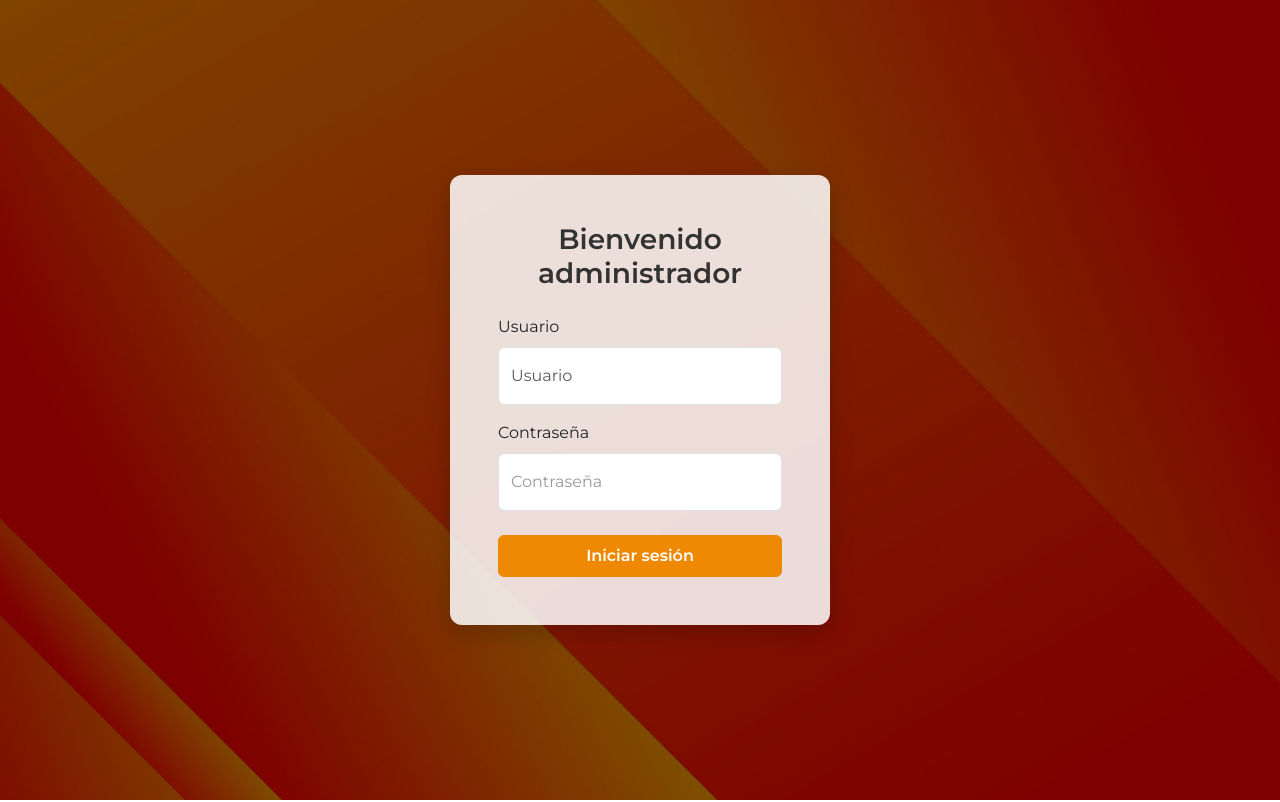
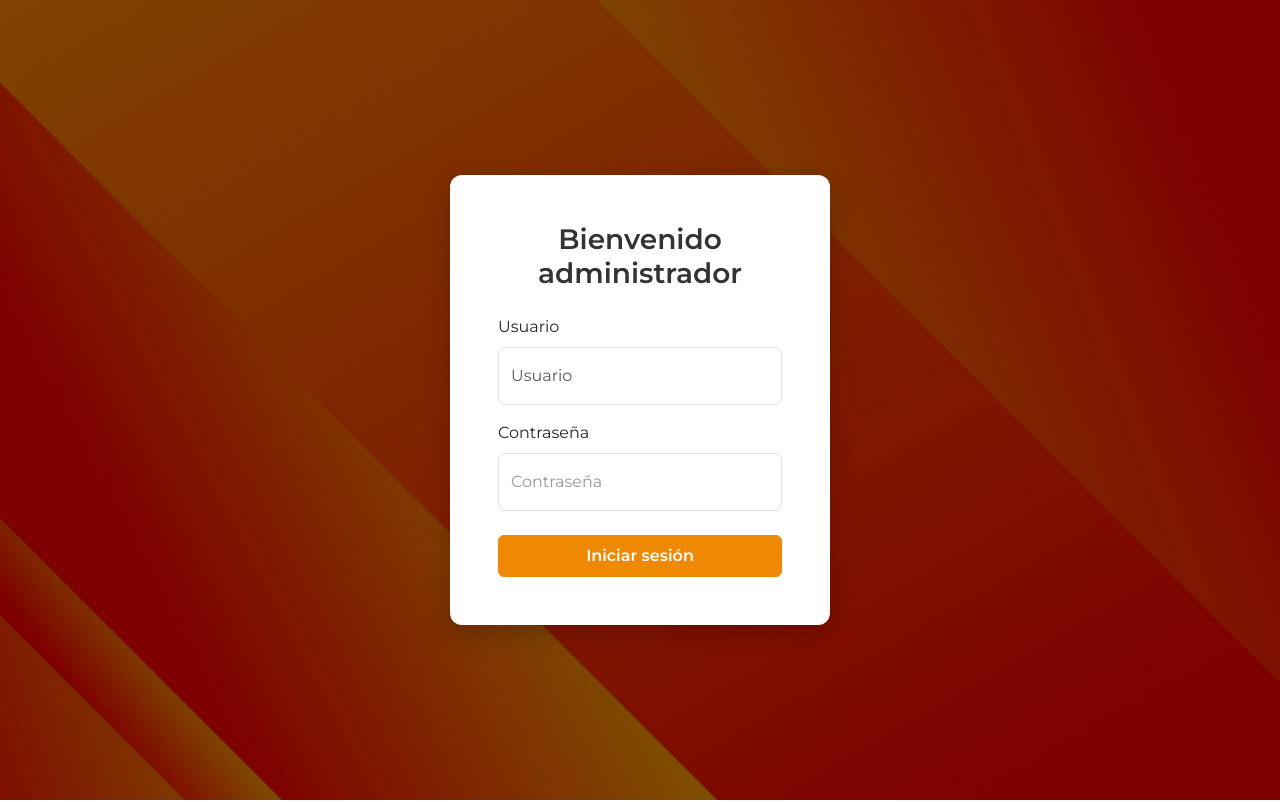
Before and after one commit to PabloDevUtl/analytics, a React (Vite) app: page /login in a window 1280 px wide. Shown: the top 802 px of the page. Built offline with nearby package versions, Linux system fonts and the light colour scheme; no server answers.

Commit message:
Se modifico el fomrulario

```diff
--- a/frontend/styles/Login.css
+++ b/frontend/styles/Login.css
@@ -10,19 +10,10 @@
   border-radius: 4px;
 }
 
-input[type="password"].input-custom {
-  -webkit-text-security: disc; /* Forzar visibilidad del texto tipo password */
-  -webkit-appearance: none;    /* Eliminar apariencia nativa iOS */
-  appearance: none;
-  background-color: #fff !important; /* Fondo sólido */
-  color: #000 !important; /* Texto visible */
-  position: relative;
-  z-index: 1; /* Evita ser tapado por capas padres */
-}
-
+/* Asegura visibilidad y compatibilidad */
 input[type="password"]::placeholder {
-  color: #999 !important;
-  opacity: 1 !important;
+  color: #999;
+  opacity: 1;
 }
 
 
@@ -45,16 +36,13 @@ input[type="password"]::placeholder {
 .login-card {
   z-index: 1;
   position: relative;
-  background: rgba(255, 255, 255, 0.85);
+ /* background: rgba(255, 255, 255, 0.85); */
+  background: #fff; /* Fondo sólido temporal para test */
   border-radius: 0.75rem;
   max-width: 380px;
   width: 100%;
   box-shadow: 0 8px 24px rgba(0, 0, 0, 0.2);
 }
-.login-card input {
-  background-color: #fff !important;
-}
-
 
 /* Título */
 .login-title {
```
